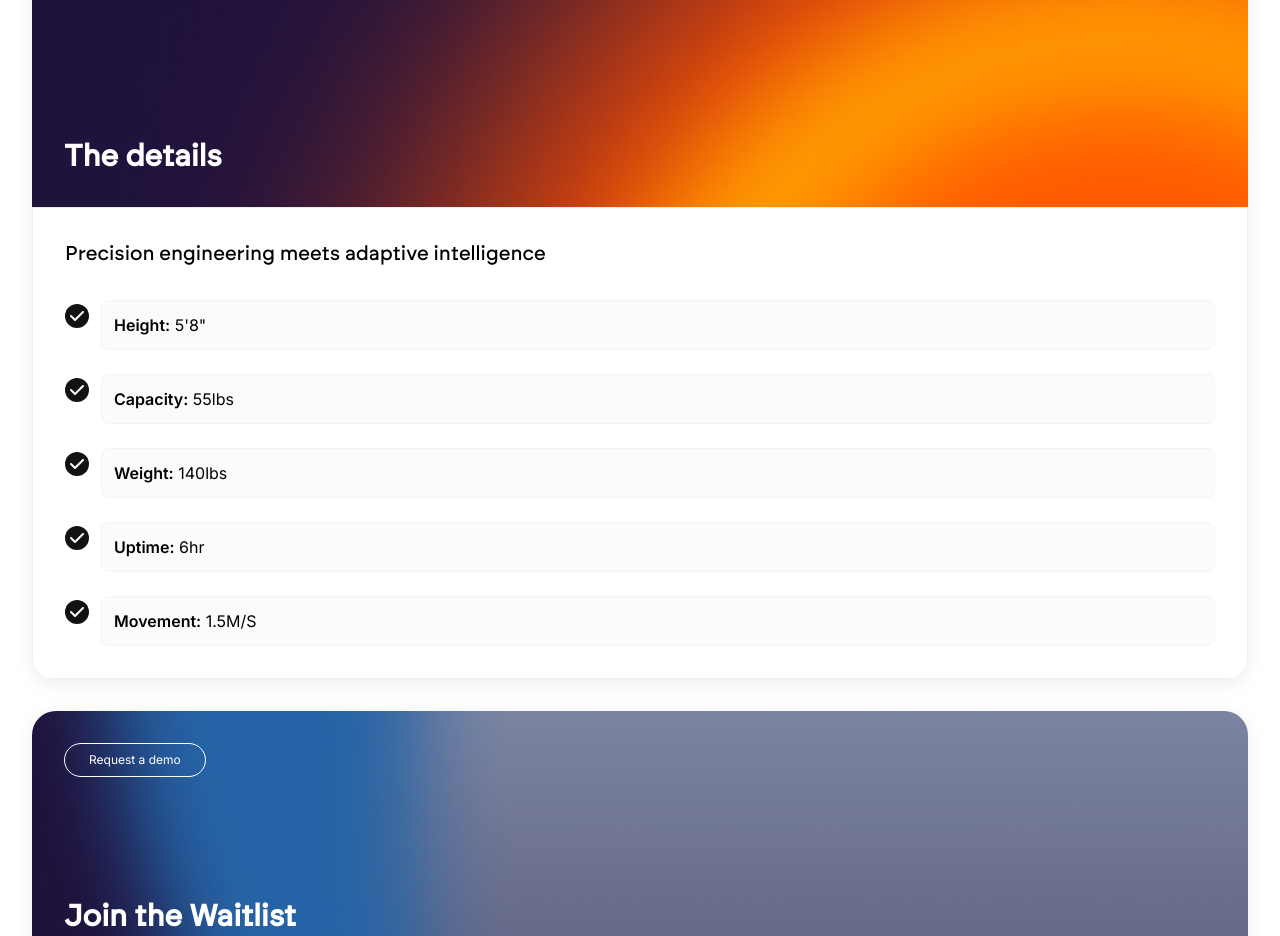
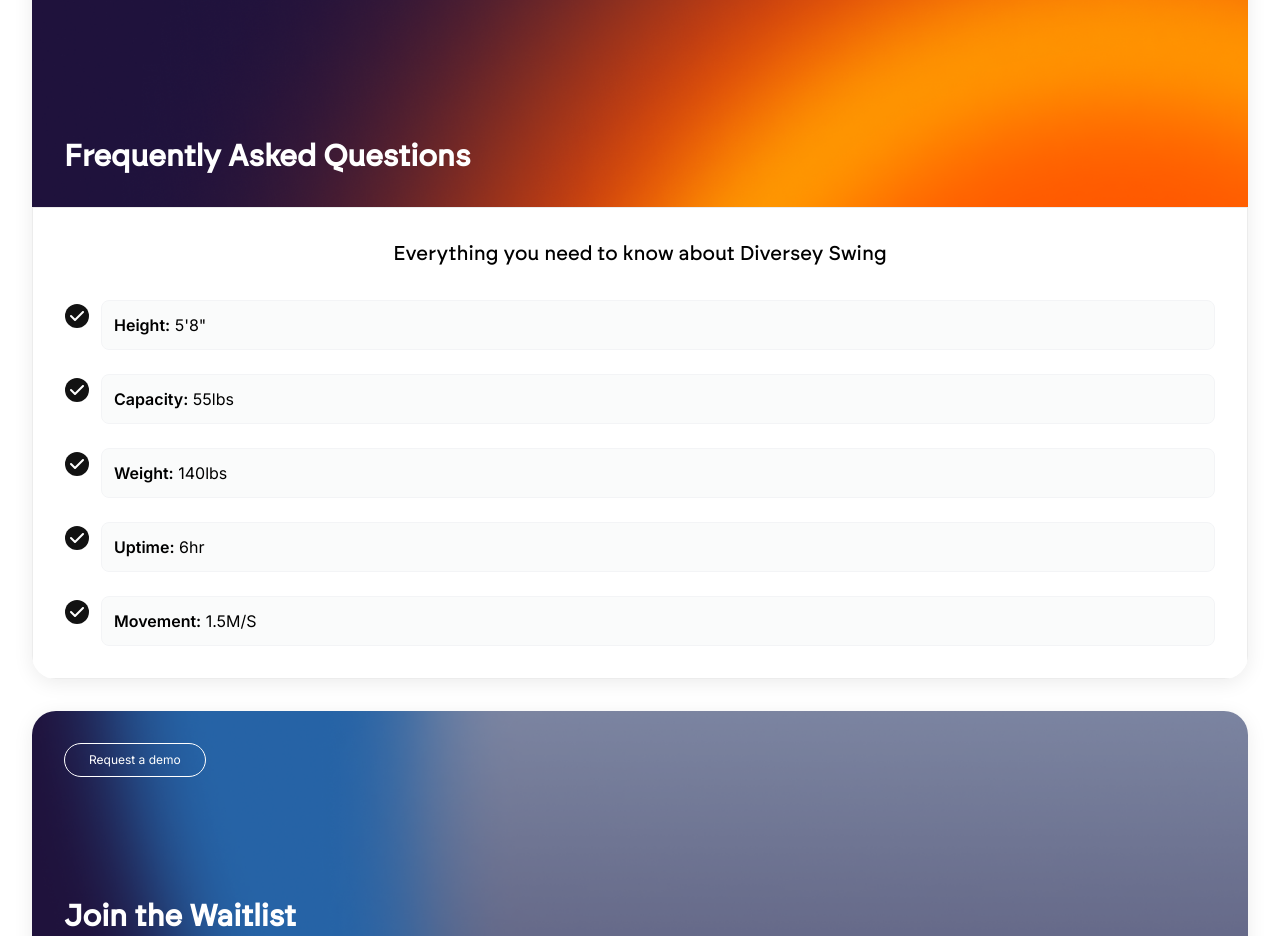
Before and after one commit to Archibald312/diversey-golf-66baab1a, a React (Vite) app: page / in a window 1280 px wide. Shown: the part 1880-2816 px from the top of the page. Built offline with nearby package versions, Linux system fonts and the light colour scheme; no server answers; a web font is replaced by a local one.

Commit message:
Visual edit in Lovable
Edited UI in Lovable

```diff
--- a/src/components/DetailsSection.tsx
+++ b/src/components/DetailsSection.tsx
@@ -46,8 +46,8 @@ const DetailsSection = () => {
             backgroundSize: "cover",
             backgroundPosition: "center"
           }}>
-              <h2 className="text-2xl sm:text-3xl font-display text-white font-bold">
-                The details
+              <h2 className="text-2xl sm:text-3xl font-display text-white font-bold text-center">
+                Frequently Asked Questions
               </h2>
             </div>
 
@@ -56,8 +56,8 @@ const DetailsSection = () => {
             backgroundColor: "#FFFFFF",
             border: "1px solid #ECECEC"
           }}>
-              <h3 className="text-lg sm:text-xl font-display mb-6 sm:mb-8">
-                Precision engineering meets adaptive intelligence
+              <h3 className="text-lg sm:text-xl font-display mb-6 sm:mb-8 text-center">
+                Everything you need to know about Diversey Swing
               </h3>
 
               <div className="space-y-4 sm:space-y-6">
```
